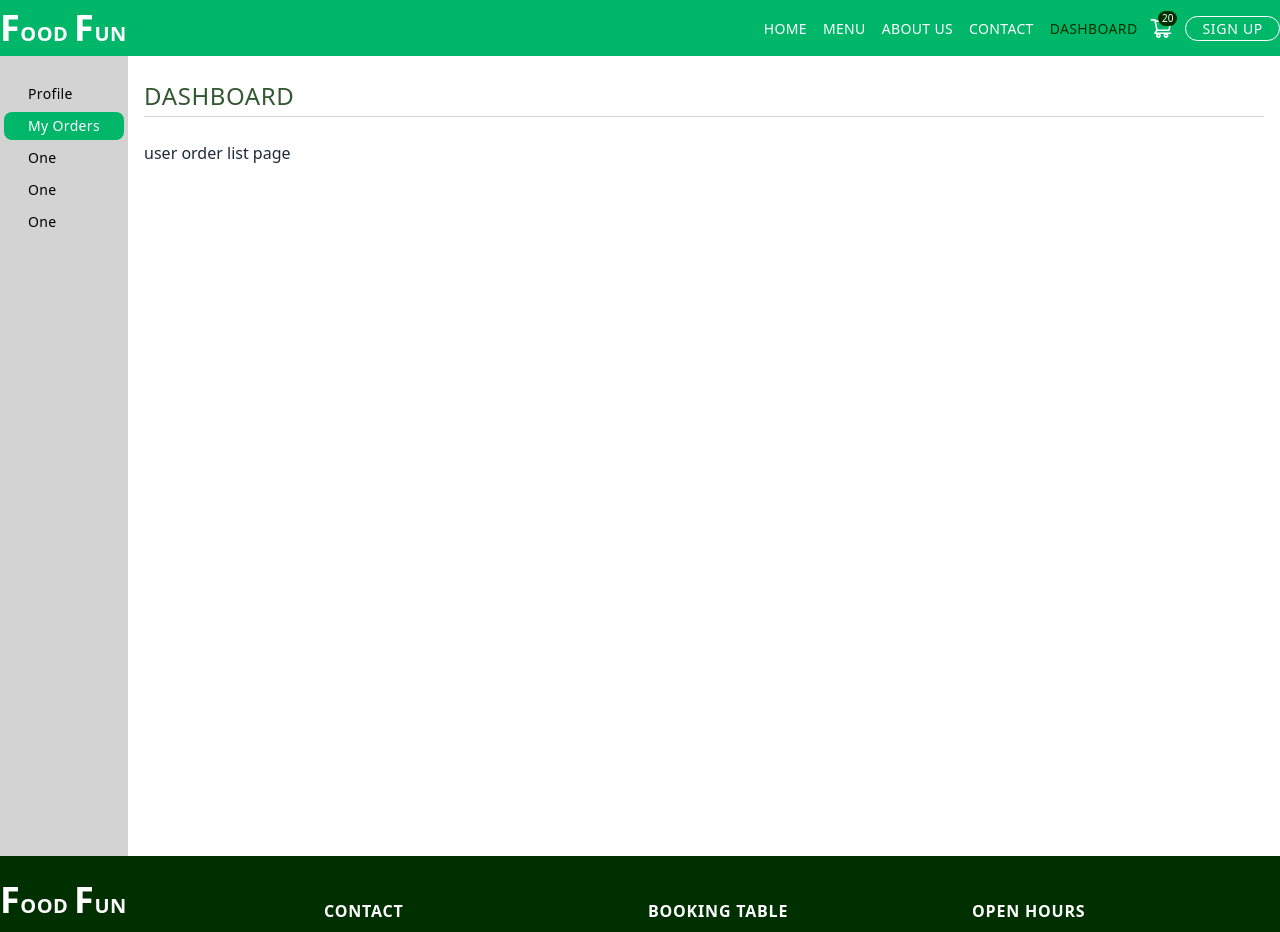
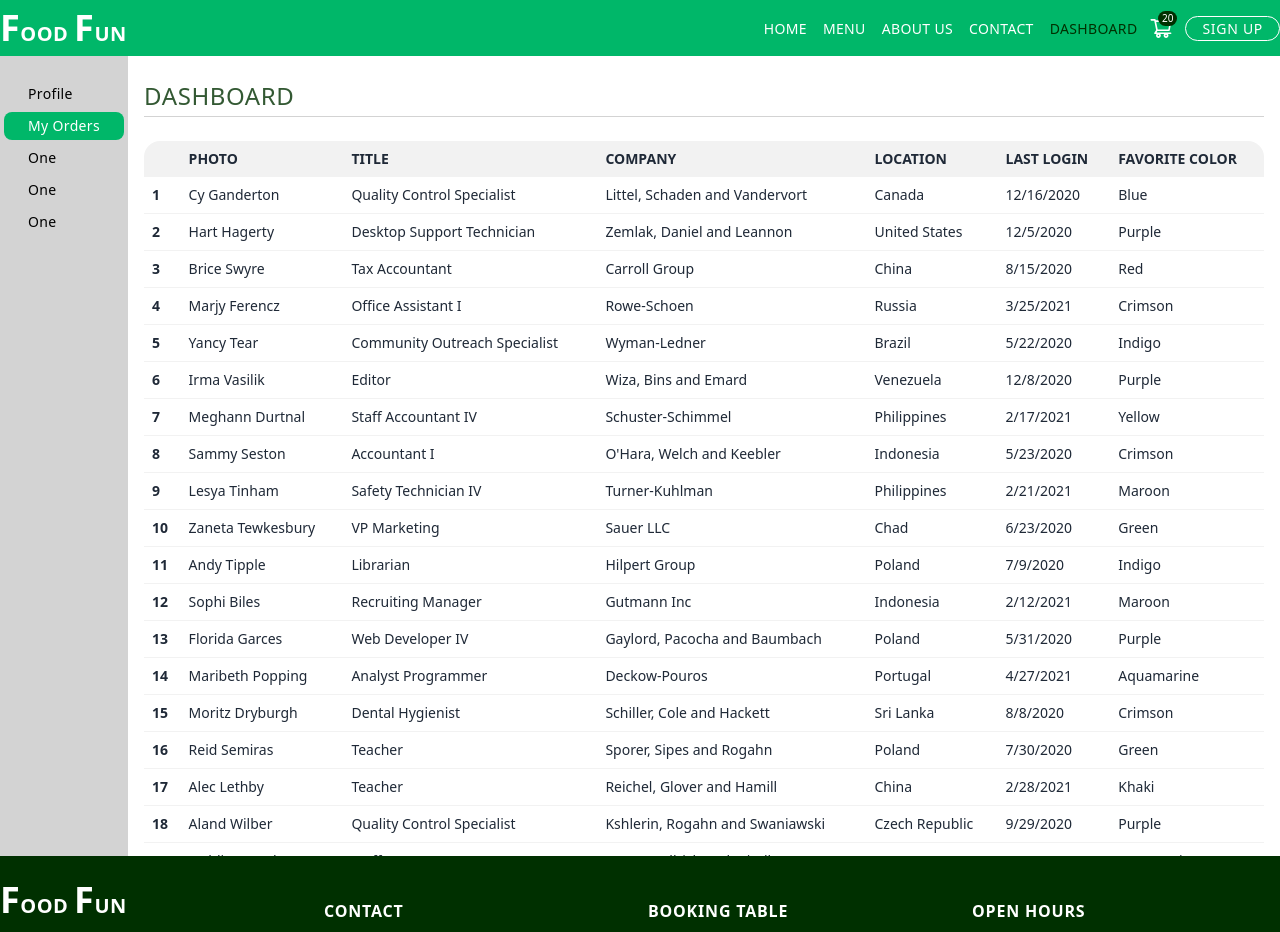
Before and after one commit to samsuzzaman1998/1.Restaurant-Website-Frontend, a React (Create React App) app: page /dashboard/orderList in a window 1280 px wide. Shown: the top 932 px of the page. Built offline with nearby package versions, Linux system fonts and the light colour scheme.

Commit message:
add demo list in userOrderList

```diff
--- a/src/pages/DashboardPages/UserOrderListPage.js
+++ b/src/pages/DashboardPages/UserOrderListPage.js
@@ -1,7 +1,218 @@
 import React from "react";
 
 const UserOrderListPage = () => {
-    return <div>user order list page</div>;
+    return (
+        <section className="">
+            <div className="overflow-x-auto">
+                <table className="table table-compact w-full">
+                    <thead>
+                        <tr>
+                            <th></th>
+                            <th>Photo</th>
+                            <th>Title</th>
+                            <th>company</th>
+                            <th>location</th>
+                            <th>Last Login</th>
+                            <th>Favorite Color</th>
+                        </tr>
+                    </thead>
+                    <tbody>
+                        <tr>
+                            <th>1</th>
+                            <td>Cy Ganderton</td>
+                            <td>Quality Control Specialist</td>
+                            <td>Littel, Schaden and Vandervort</td>
+                            <td>Canada</td>
+                            <td>12/16/2020</td>
+                            <td>Blue</td>
+                        </tr>
+                        <tr>
+                            <th>2</th>
+                            <td>Hart Hagerty</td>
+                            <td>Desktop Support Technician</td>
+                            <td>Zemlak, Daniel and Leannon</td>
+                            <td>United States</td>
+                            <td>12/5/2020</td>
+                            <td>Purple</td>
+                        </tr>
+                        <tr>
+                            <th>3</th>
+                            <td>Brice Swyre</td>
+                            <td>Tax Accountant</td>
+                            <td>Carroll Group</td>
+                            <td>China</td>
+                            <td>8/15/2020</td>
+                            <td>Red</td>
+                        </tr>
+                        <tr>
+                            <th>4</th>
+                            <td>Marjy Ferencz</td>
+                            <td>Office Assistant I</td>
+                            <td>Rowe-Schoen</td>
+                            <td>Russia</td>
+                            <td>3/25/2021</td>
+                            <td>Crimson</td>
+                        </tr>
+                        <tr>
+                            <th>5</th>
+                            <td>Yancy Tear</td>
+                            <td>Community Outreach Specialist</td>
+                            <td>Wyman-Ledner</td>
+                            <td>Brazil</td>
+                            <td>5/22/2020</td>
+                            <td>Indigo</td>
+                        </tr>
+                        <tr>
+                            <th>6</th>
+                            <td>Irma Vasilik</td>
+                            <td>Editor</td>
+                            <td>Wiza, Bins and Emard</td>
+                            <td>Venezuela</td>
+                            <td>12/8/2020</td>
+                            <td>Purple</td>
+                        </tr>
+                        <tr>
+                            <th>7</th>
+                            <td>Meghann Durtnal</td>
+                            <td>Staff Accountant IV</td>
+                            <td>Schuster-Schimmel</td>
+                            <td>Philippines</td>
+                            <td>2/17/2021</td>
+                            <td>Yellow</td>
+                        </tr>
+                        <tr>
+                            <th>8</th>
+                            <td>Sammy Seston</td>
+                            <td>Accountant I</td>
+                            <td>O'Hara, Welch and Keebler</td>
+                            <td>Indonesia</td>
+                            <td>5/23/2020</td>
+                            <td>Crimson</td>
+                        </tr>
+                        <tr>
+                            <th>9</th>
+                            <td>Lesya Tinham</td>
+                            <td>Safety Technician IV</td>
+                            <td>Turner-Kuhlman</td>
+                            <td>Philippines</td>
+                            <td>2/21/2021</td>
+                            <td>Maroon</td>
+                        </tr>
+                        <tr>
+                            <th>10</th>
+                            <td>Zaneta Tewkesbury</td>
+                            <td>VP Marketing</td>
+                            <td>Sauer LLC</td>
+                            <td>Chad</td>
+                            <td>6/23/2020</td>
+                            <td>Green</td>
+                        </tr>
+                        <tr>
+                            <th>11</th>
+                            <td>Andy Tipple</td>
+                            <td>Librarian</td>
+                            <td>Hilpert Group</td>
+                            <td>Poland</td>
+                            <td>7/9/2020</td>
+                            <td>Indigo</td>
+                        </tr>
+                        <tr>
+                            <th>12</th>
+                            <td>Sophi Biles</td>
+                            <td>Recruiting Manager</td>
+                            <td>Gutmann Inc</td>
+                            <td>Indonesia</td>
+                            <td>2/12/2021</td>
+                            <td>Maroon</td>
+                        </tr>
+                        <tr>
+                            <th>13</th>
+                            <td>Florida Garces</td>
+                            <td>Web Developer IV</td>
+                            <td>Gaylord, Pacocha and Baumbach</td>
+                            <td>Poland</td>
+                            <td>5/31/2020</td>
+                            <td>Purple</td>
+                        </tr>
+                        <tr>
+                            <th>14</th>
+                            <td>Maribeth Popping</td>
+                            <td>Analyst Programmer</td>
+                            <td>Deckow-Pouros</td>
+                            <td>Portugal</td>
+                            <td>4/27/2021</td>
+                            <td>Aquamarine</td>
+                        </tr>
+                        <tr>
+                            <th>15</th>
+                            <td>Moritz Dryburgh</td>
+                            <td>Dental Hygienist</td>
+                            <td>Schiller, Cole and Hackett</td>
+                            <td>Sri Lanka</td>
+                            <td>8/8/2020</td>
+                            <td>Crimson</td>
+                        </tr>
+                        <tr>
+                            <th>16</th>
+                            <td>Reid Semiras</td>
+                            <td>Teacher</td>
+                            <td>Sporer, Sipes and Rogahn</td>
+                            <td>Poland</td>
+                            <td>7/30/2020</td>
+                            <td>Green</td>
+                        </tr>
+                        <tr>
+                            <th>17</th>
+                            <td>Alec Lethby</td>
+                            <td>Teacher</td>
+                            <td>Reichel, Glover and Hamill</td>
+                            <td>China</td>
+                            <td>2/28/2021</td>
+                            <td>Khaki</td>
+                        </tr>
+                        <tr>
+                            <th>18</th>
+                            <td>Aland Wilber</td>
+                            <td>Quality Control Specialist</td>
+                            <td>Kshlerin, Rogahn and Swaniawski</td>
+                            <td>Czech Republic</td>
+                            <td>9/29/2020</td>
+                            <td>Purple</td>
+                        </tr>
+                        <tr>
+                            <th>19</th>
+                            <td>Teddie Duerden</td>
+                            <td>Staff Accountant III</td>
+                            <td>Pouros, Ullrich and Windler</td>
+                            <td>France</td>
+                            <td>10/27/2020</td>
+                            <td>Aquamarine</td>
+                        </tr>
+                        <tr>
+                            <th>20</th>
+                            <td>Lorelei Blackstone</td>
+                            <td>Data Coordiator</td>
+                            <td>Witting, Kutch and Greenfelder</td>
+                            <td>Kazakhstan</td>
+                            <td>6/3/2020</td>
+                            <td>Red</td>
+                        </tr>
+                    </tbody>
+                    <tfoot>
+                        <tr>
+                            <th></th>
+                            <th>Name</th>
+                            <th>Job</th>
+                            <th>company</th>
+                            <th>location</th>
+                            <th>Last Login</th>
+                            <th>Favorite Color</th>
+                        </tr>
+                    </tfoot>
+                </table>
+            </div>
+        </section>
+    );
 };
 
 export default UserOrderListPage;
```
